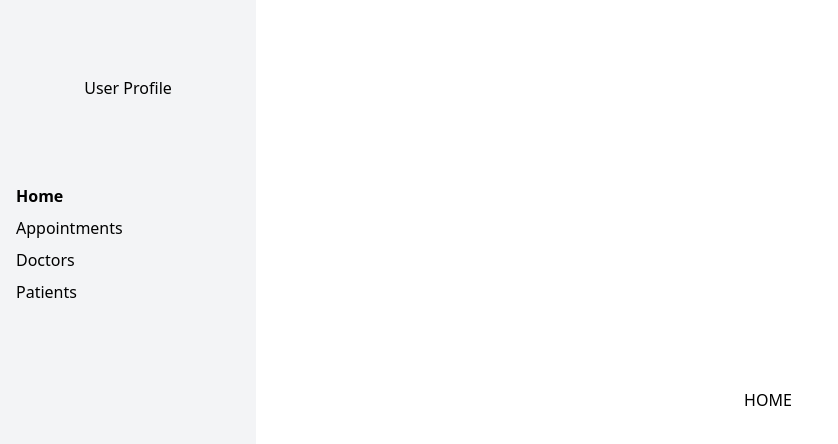
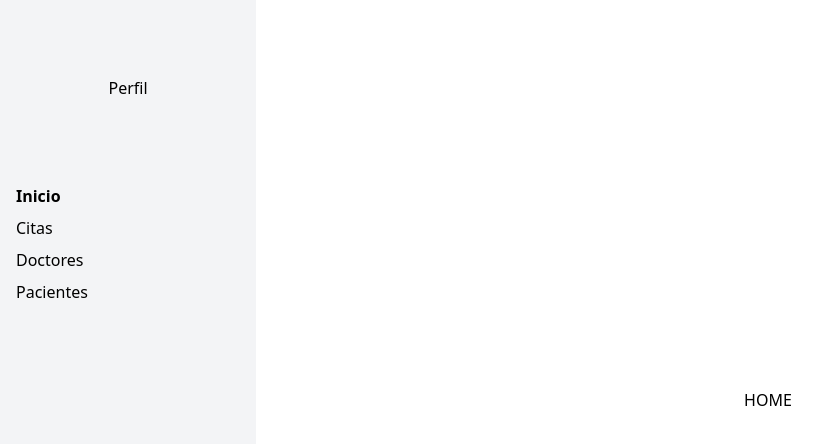
Before and after one commit to panas-tech/patient-tracker, a React (Create React App) app: page / in a window 1280 px wide. Shown: the top 444 px of the page, without its empty margins (0-838 px from the left). Built offline with nearby package versions, Linux system fonts and the light colour scheme.

Commit message:
Update AppNavigation.tsx
Started branch, language changed

```diff
--- a/src/features/commons/AppNavigation.tsx
+++ b/src/features/commons/AppNavigation.tsx
@@ -4,28 +4,28 @@ export function AppNavigation() {
   return (
     <div className="grid">
       <div className="h-44 flex flex-wrap content-center justify-center align-middle">
-        User Profile
+        Perfil
       </div>
       <NavLink
         to="/"
         exact={true}
-        className="pl-4 pt-2"
+        className=" pl-4 pt-2"
         activeClassName="font-bold"
       >
-        Home
+        Inicio
       </NavLink>
       <NavLink
         to="/appointments"
         className="pl-4 pt-2"
         activeClassName="font-bold"
       >
-        Appointments
+        Citas
       </NavLink>
       <NavLink to="/doctors" className="pl-4 pt-2" activeClassName="font-bold">
-        Doctors
+        Doctores
       </NavLink>
       <NavLink to="/patients" className="pl-4 pt-2" activeClassName="font-bold">
-        Patients
+        Pacientes
       </NavLink>
     </div>
   )
```
